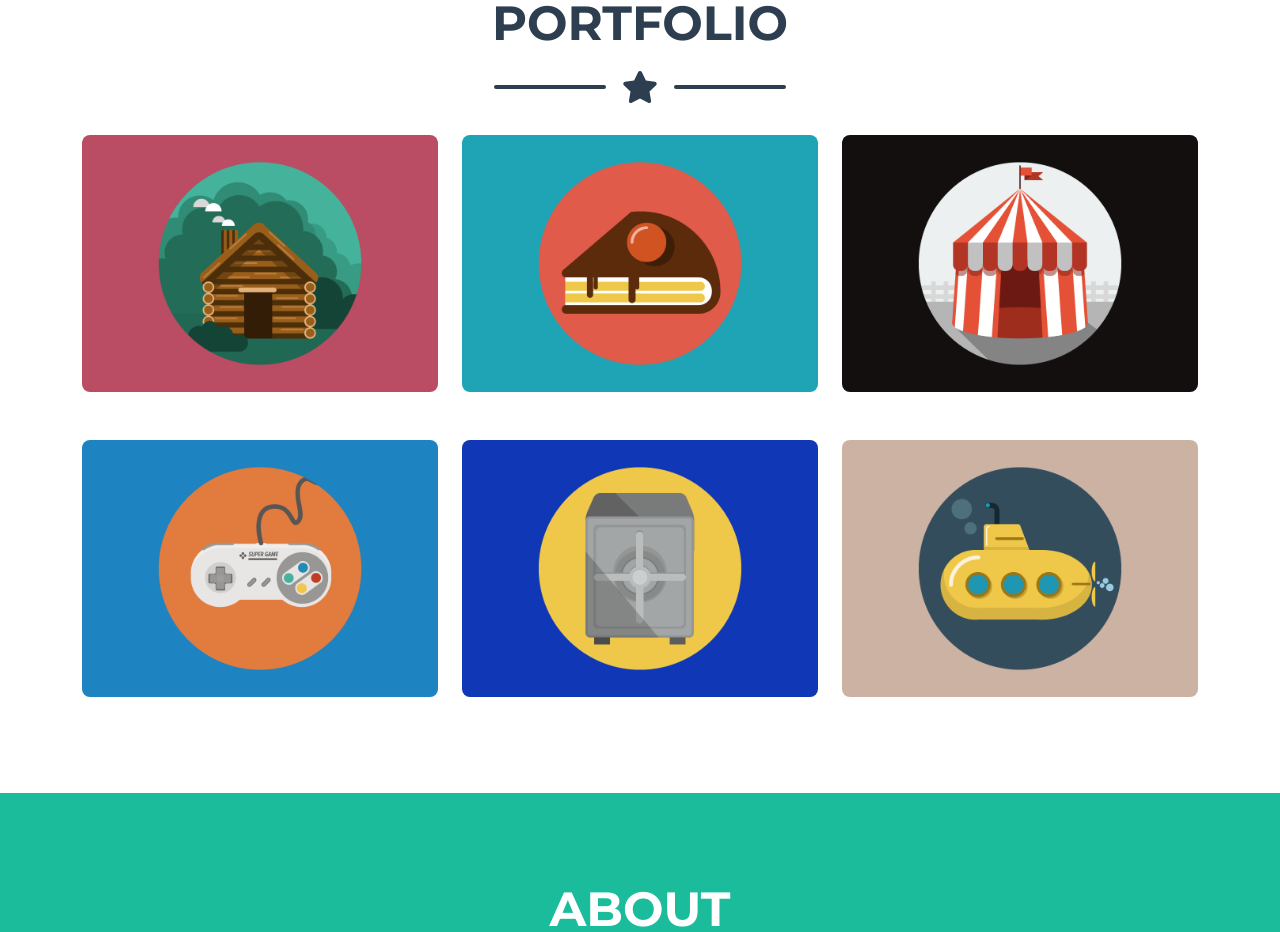
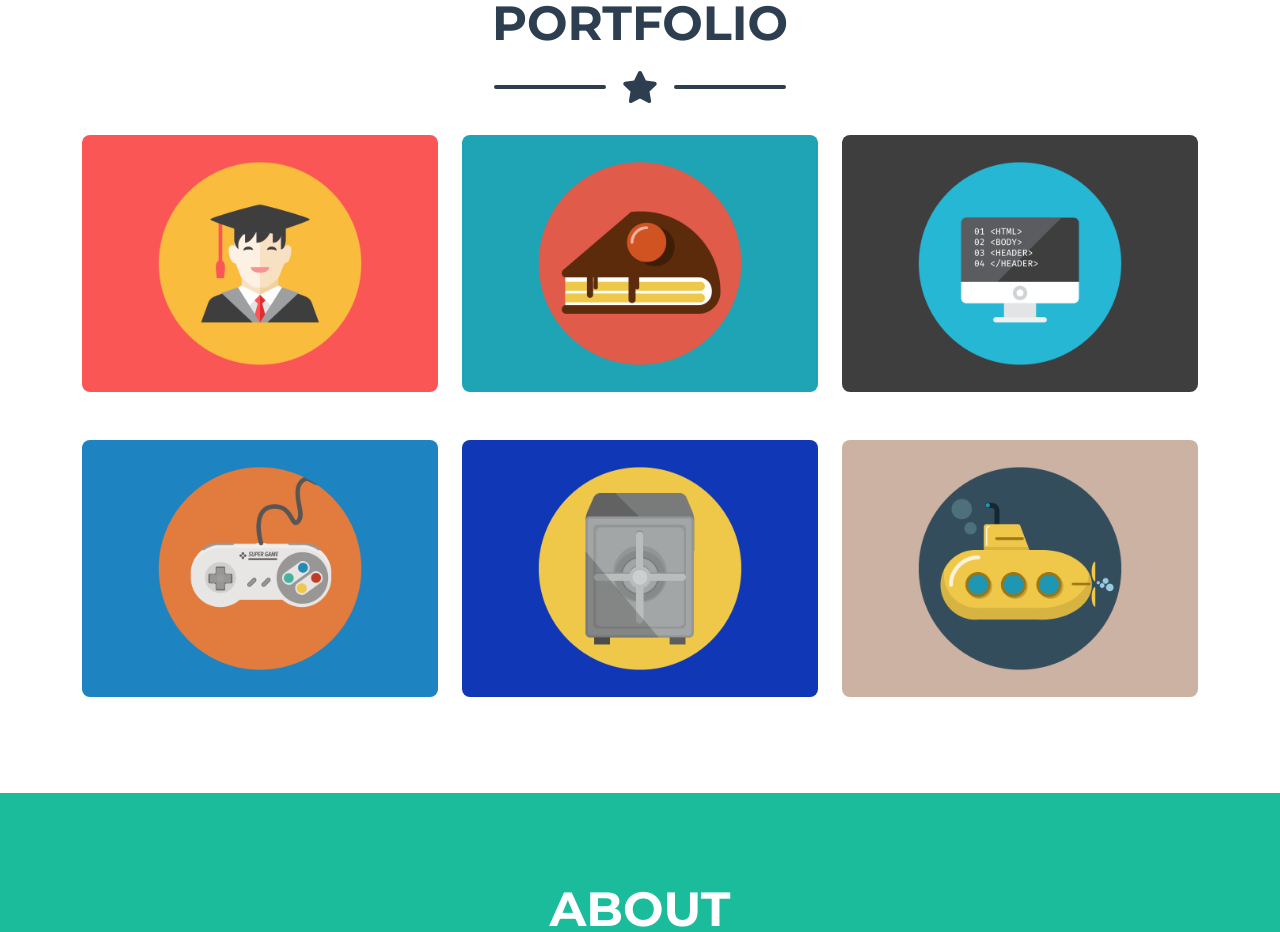
Before and after one commit to shaurya121/shaurya121.github.io, a plain HTML site: page index.html in a window 1280 px wide. Shown: the part 876-1808 px from the top of the page. Drawn offline with nearby package versions, Linux system fonts and the light colour scheme.

Commit message:
Update index.html

```diff
--- a/index.html
+++ b/index.html
@@ -62,6 +62,10 @@
                     <div class="divider-custom-icon"><i class="fas fa-star"></i></div>
                     <div class="divider-custom-line"></div>
                 </div>
+
+
+
+
                 <!-- Portfolio Grid Items-->
                 <div class="row justify-content-center">
                     <!-- Portfolio Item 1-->
@@ -70,7 +74,7 @@
                             <div class="portfolio-item-caption d-flex align-items-center justify-content-center h-100 w-100">
                                 <div class="portfolio-item-caption-content text-center text-white"><i class="fas fa-plus fa-3x"></i></div>
                             </div>
-                            <img class="img-fluid" src="assets/img/portfolio/cabin.png" alt="..." />
+                            <img class="img-fluid" src="assets/img/portfolio/education.png" alt="..." />
                         </div>
                     </div>
                     <!-- Portfolio Item 2-->
@@ -88,7 +92,7 @@
                             <div class="portfolio-item-caption d-flex align-items-center justify-content-center h-100 w-100">
                                 <div class="portfolio-item-caption-content text-center text-white"><i class="fas fa-plus fa-3x"></i></div>
                             </div>
-                            <img class="img-fluid" src="assets/img/portfolio/circus.png" alt="..." />
+                            <img class="img-fluid" src="assets/img/portfolio/projects.png" alt="..." />
                         </div>
                     </div>
                     <!-- Portfolio Item 4-->
```
